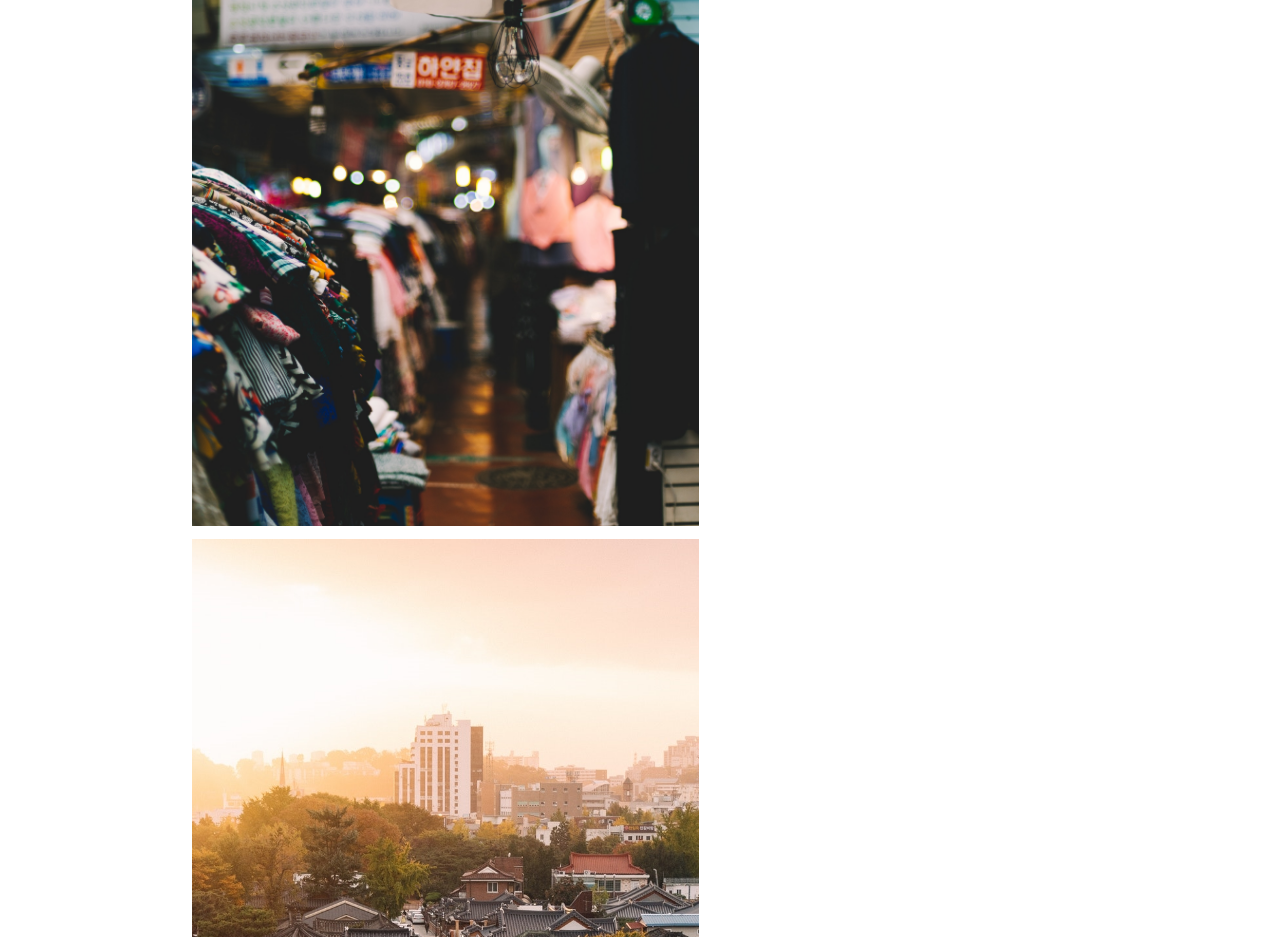
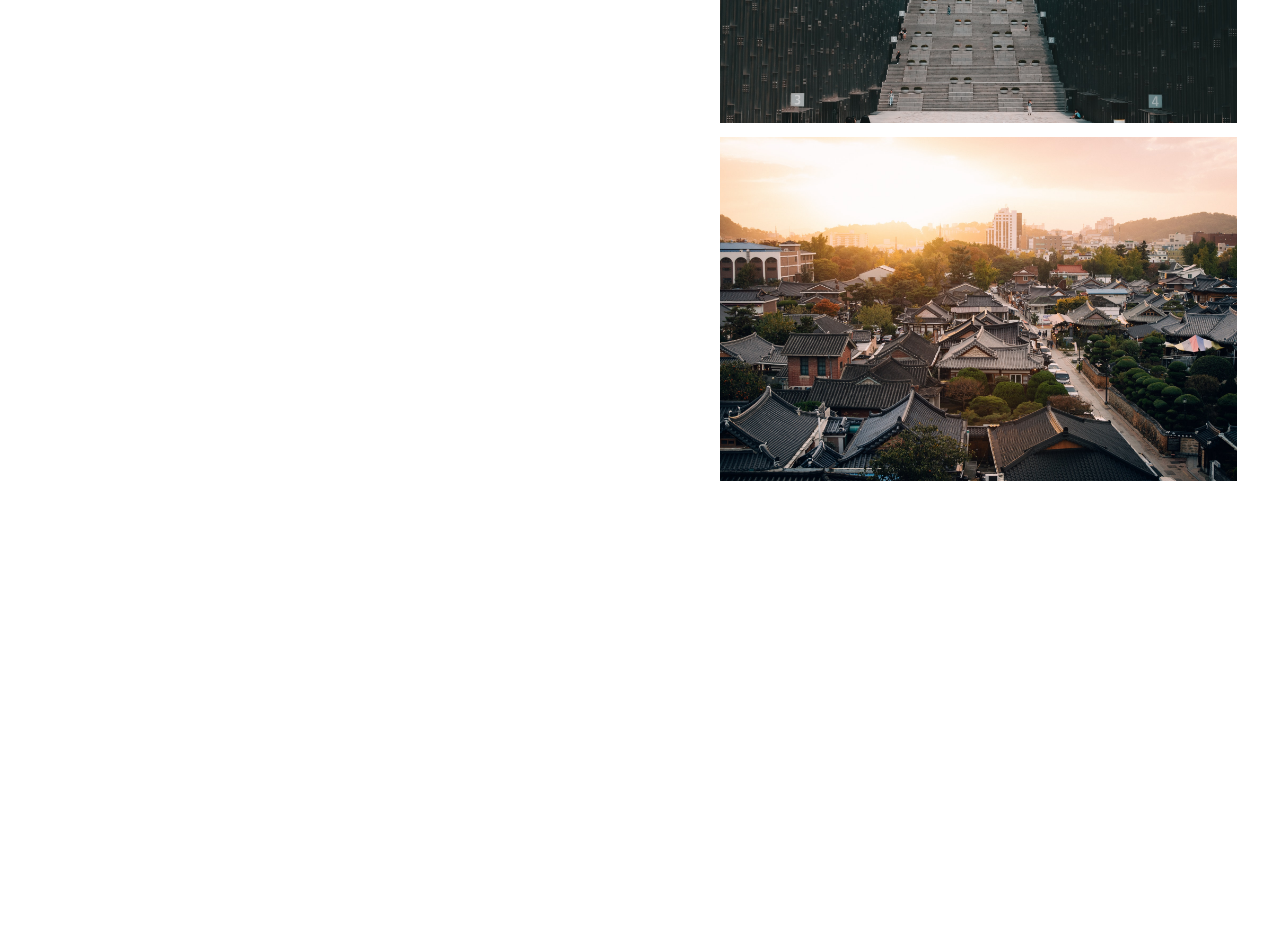
Before and after one commit to jeongookmoon/missing_seoul, a React (Create React App) app: page / in a window 1280 px wide. Shown: the part 3260-4197 px from the top of the page. After the commit the page ends 3755 px from the top, so only its background shows below. Built offline with nearby package versions, Linux system fonts and the light colour scheme.

Commit message:
simplified css for mansory layout

```diff
--- a/src/Home/Home.js
+++ b/src/Home/Home.js
@@ -1,26 +1,17 @@
 import React from "react"
 import { IMGS } from "./LoadImgs"
 
-const imgCards = [], imgCards2 = [], imgCards3 = []
-let i = 0
+const imgCards = []
 for (const key in IMGS) {
-  if (i <= 3)
-    imgCards.push(<img src={IMGS[key]} key={key} alt={key} className="landingImg" />)
-  else if (i <= 7)
-    imgCards2.push(<img src={IMGS[key]} key={key} alt={key} className="landingImg" />)
-  else
-    imgCards3.push(<img src={IMGS[key]} key={key} alt={key} className="landingImg" />)
-  i++
+  imgCards.push(<img src={IMGS[key]} key={key} alt={key} className="mansory_item" />)
 }
 
-const Content = () => {
+const Home = () => {
   return (
-    <div className="content">
-      <div className="imgCardCol">{imgCards}</div>
-      <div className="imgCardCol">{imgCards2}</div>
-      <div className="imgCardCol">{imgCards3}</div>
+    <div className="home">
+      <div className="mansory">{imgCards}</div>
     </div>
   )
 }
 
-export default Content
+export default Home
--- a/src/index.css
+++ b/src/index.css
@@ -28,7 +28,7 @@ a:hover
 
 .app-container {
   display: grid;
-  grid-template-columns: 12em auto;
+  grid-template-columns: 10em auto;
 }
 
 .navbar {
@@ -44,45 +44,37 @@ a:hover
   height: 30em;
 }
 
-.content {
+.home {
   grid-column: 2 / 3;
-  padding-top: 3em;
-  padding-right: 2em;
-  display: flex;
-  display: -ms-flexbox;
-  flex-wrap: wrap;
-  -ms-flex-wrap: wrap;
 }
 
-.content > .imgCardCol {
-  -ms-flex: 32%;
-  flex: 32%;
-  max-width: 33%;
-  padding-right: .7em;
+.home > .mansory {
+  max-width: 100%;
+  padding-top: 3em;
+  padding-right: 2.7em;
+  padding-left: 2em;
+  column-gap: .7em;
+  column-count: 3;
 }
 
-.content > .imgCardCol > .landingImg {
+.home > .mansory > .mansory_item {
   width: 100%;
   margin-bottom: .6em;
 }
 
-.landingImg:hover {
+.mansory_item:hover {
   cursor: pointer;
   opacity: 0.8;
 }
 
 @media screen and (max-width: 1450px) {
-  .content > .imgCardCol {
-    -ms-flex: 48%;
-    flex: 48%;
-    max-width: 48%;
+  .home > .mansory {
+    column-count: 2;
   }
 }
 
 @media screen and (max-width: 1000px) {
-  .content > .imgCardCol {
-    -ms-flex: 100%;
-    flex: 100%;
-    max-width: 100%;
+  .home > .mansory {
+    column-count: 1;
   }
 }
```
Also changed, not shown: src/Home/LoadImgs.js (+26 -24 lines), src/Home/img/landing11.jpg, src/Home/img/landing12.jpg (added).
